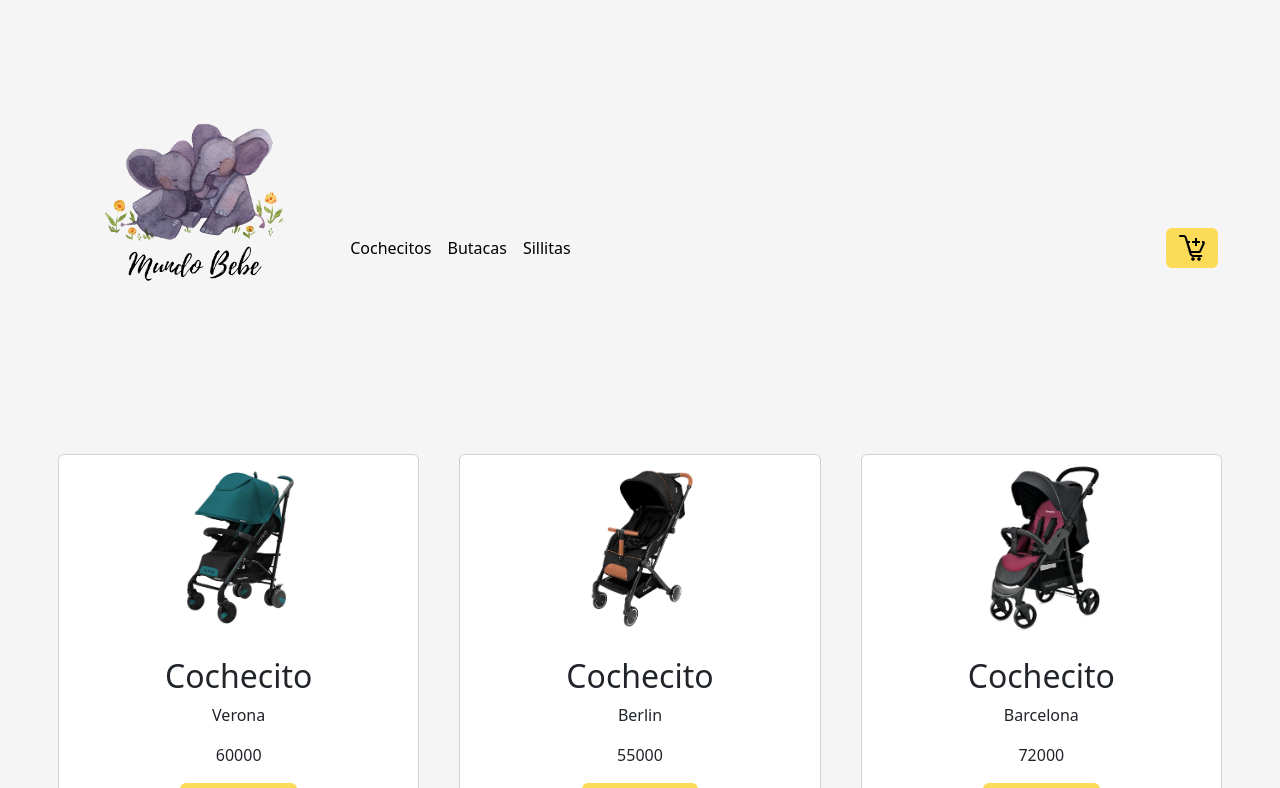
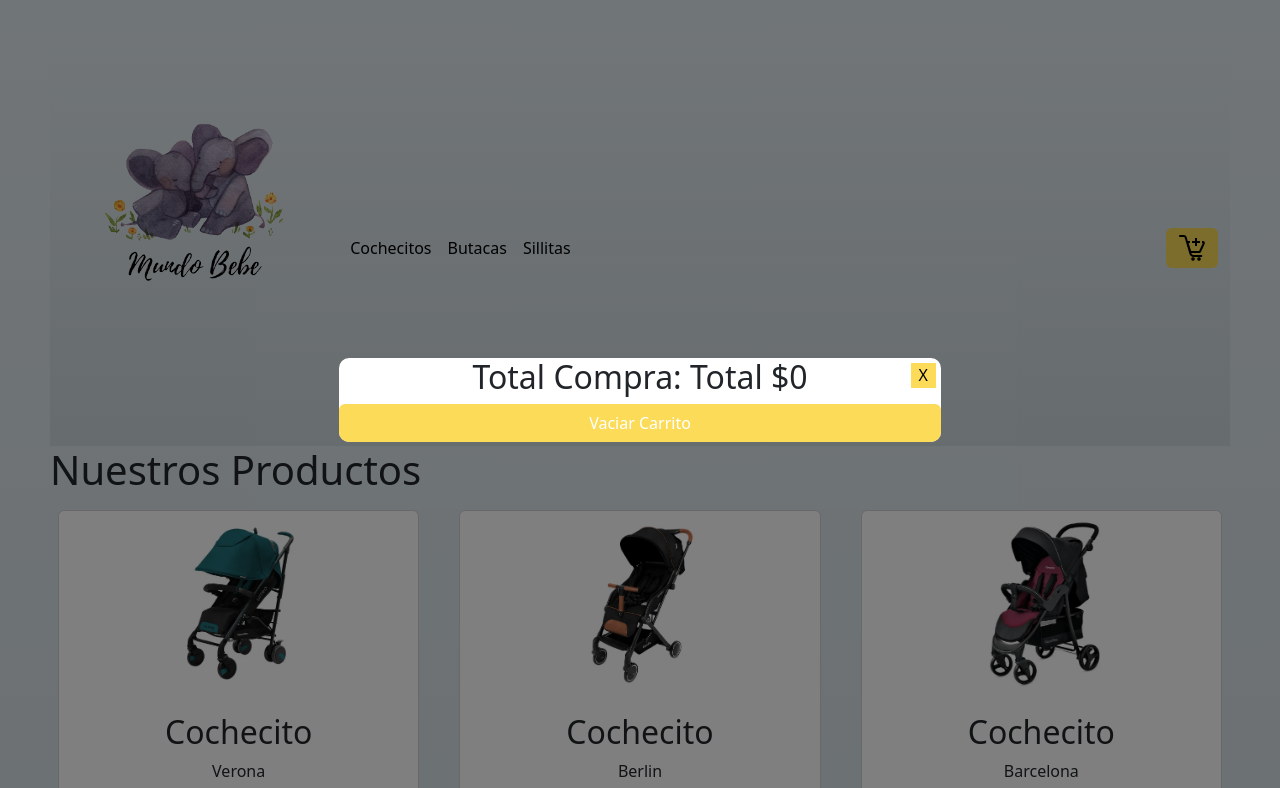
Before and after one commit to mariasolweb/JS-Kuntzius, a website: page index.html in a window 1280 px wide. Both pictures are taken after a click on the button 1192 px from the left and 248 px from the top of the page. Shown: the top 788 px of the page. Drawn offline with nearby package versions, Linux system fonts and the light colour scheme.

Commit message:
modifico main.js

```diff
--- a/css/style.css
+++ b/css/style.css
@@ -1,19 +1,19 @@
 #contenedorBody {
     margin: 50px;
-    background-color: #f5f5f5;
+    background-image: linear-gradient(to top, #cfd9df 0%, #e2ebf0 100%);
 
 }
 
 .colornav {
-    background-color: #f5f5f5;
+    background-image: linear-gradient(to top, #cfd9df 0%, #e2ebf0 100%);
+
 }
 
 .logo {
 
-   height: 370px;
+    height: 370px;
 
 }
-
 
 
 .imgProd {
@@ -37,7 +37,73 @@
     display: flex;
     align-items: center;
     margin: 0.5rem;
+    overflow: auto;
 
+}
+
+
+.modalContainer {
+    opacity: 0;
+    visibility: hidden;
+    position: fixed;
+    z-index: 1000;
+    width: 100%;
+    height: 100vh;
+    top: 0%;
+    right: 0;
+    background-color: rgba(0, 0, 0, 0.5);
+    display: flex;
+    justify-content: center;
+    align-items: center;
+
+}
+
+.modal {
+    width: 47%;
+    height: auto;
+    background-color: white;
+    text-align: center;
+    display: flex;
+    flex-direction: column;
+    justify-content: space-evenly;
+    position: relative;
+    transition: 0.7s;
+    transform: translateY(0%);
+    border-radius: 10px;
+
+}
+
+
+
+.modalClose {
+    transform: translateY(-200%);
+}
+
+.modal>img {
+    height: 30%;
+    width: 60px;
+}
+
+.modal card {
+    width: 30%;
+    height: 30%;
+}
+
+.modal button {
+    width: 100%;
+}
+
+.close {
+    position: absolute;
+    top: 5px;
+    right: 5px;
+    display: inline-block;
+    width: 25px;
+    height: 25px;
+    background-color: #fcdb58;
+    color: black;
+    line-height: 25px;
+    cursor: pointer;
 }
 
 .btnMasMenos {
--- a/index.html
+++ b/index.html
@@ -1,24 +1,31 @@
 <!DOCTYPE html>
 <html lang="en">
+
 <head>
   <meta charset="UTF-8">
   <meta http-equiv="X-UA-Compatible" content="IE=edge">
   <meta name="viewport" content="width=device-width, initial-scale=1.0">
   <title>Mundo Bebe</title>
   <!--CSS BS-->
-    <link href="https://cdn.jsdelivr.net/npm/bootstrap@5.3.0-alpha1/dist/css/bootstrap.min.css" rel="stylesheet" integrity="sha384-GLhlTQ8iRABdZLl6O3oVMWSktQOp6b7In1Zl3/Jr59b6EGGoI1aFkw7cmDA6j6gD" crossorigin="anonymous">
+  <link href="https://cdn.jsdelivr.net/npm/bootstrap@5.3.0-alpha1/dist/css/bootstrap.min.css" rel="stylesheet"
+    integrity="sha384-GLhlTQ8iRABdZLl6O3oVMWSktQOp6b7In1Zl3/Jr59b6EGGoI1aFkw7cmDA6j6gD" crossorigin="anonymous">
   <!-- CSS -->
   <link rel="stylesheet" href="css/style.css">
+  <!--Toastify-->
+  <link rel="stylesheet" type="text/css" href="https://cdn.jsdelivr.net/npm/toastify-js/src/toastify.min.css">
+
 </head>
+
 <body id="contenedorBody">
 
-<nav class="navbar navbar-expand-lg navbar-light colornav">
+  <nav class="navbar navbar-expand-lg colornav">
     <div class="container-fluid">
-    <button class="navbar-toggler" type="button" data-bs-toggle="collapse" data-bs-target="#navbarTogglerDemo03" aria-controls="navbarTogglerDemo03" aria-expanded="false" aria-label="Toggle navigation">
+      <button class="navbar-toggler" type="button" data-bs-toggle="collapse" data-bs-target="#navbarTogglerDemo03"
+        aria-controls="navbarTogglerDemo03" aria-expanded="false" aria-label="Toggle navigation">
         <span class="navbar-toggler-icon"></span>
       </button>
 
-    <a class="navbar-brand"> <img class="logo"  src="img/logomb.png"  alt="logo de mundo bebe"></a>
+      <a class="navbar-brand"> <img class="logo" src="img/logomb.png" alt="logo de mundo bebe"></a>
       <div class="collapse navbar-collapse" id="navbarTogglerDemo03">
         <ul class="navbar-nav me-auto mb-2 mb-lg-0">
           <li class="nav-item">
@@ -32,31 +39,40 @@
           </li>
         </ul>
 
-        <button class="btn  colorBtn" type="submit"><img src="./img/agregarcarrito.png" alt= "imagen de carrito"> </button>
+        <button class="btn  colorBtn verCar" type="submit" id="verCarrito"><img src="./img/agregarcarrito.png"
+            alt="imagen de carrito">
+        </button>
 
       </div>
     </div>
   </nav>
 
 
-    <div id="contenedorProd" class="row"></div>
+  <div id="contenedorProd" class="row">
+    <h1>Nuestros Productos</h1>
+  </div>
 
   <!-- CARRITO DE COMPRAS -->
-    <section>
-         <h1>Carrito de Compras</h2>
-    <h2>Total Compra:  <span id="totalCompra"></span> </h2>
-    <button class="btn colorBtn" id="verCarrito">Ver Carrito</button>
+  <section class="modalContainer">
+    <div class="modal modalClose">
+      <p class="close">X</p>
+      <h2>Total Compra: <span id="totalCompra"></span> </h2>
+
 
       <button class="btn colorBtn" id="vaciarCarrito">Vaciar Carrito</button>
 
       <div id="contenedorCarrito" class="row"></div>
+    </div>
   </section>
 
-
-
+  <!-- Toastify -->
+  <script type="text/javascript" src="https://cdn.jsdelivr.net/npm/toastify-js"></script>
   <!--BS SCRIPT -->
-    <script src="https://cdn.jsdelivr.net/npm/bootstrap@5.3.0-alpha1/dist/js/bootstrap.bundle.min.js" integrity="sha384-w76AqPfDkMBDXo30jS1Sgez6pr3x5MlQ1ZAGC+nuZB+EYdgRZgiwxhTBTkF7CXvN" crossorigin="anonymous"></script>
+  <script src="https://cdn.jsdelivr.net/npm/bootstrap@5.3.0-alpha1/dist/js/bootstrap.bundle.min.js"
+    integrity="sha384-w76AqPfDkMBDXo30jS1Sgez6pr3x5MlQ1ZAGC+nuZB+EYdgRZgiwxhTBTkF7CXvN" crossorigin="anonymous">
+  </script>
   <!-- SCRIPT JS -->
   <script src="main.js"></script>
 </body>
+
 </html>
--- a/main.js
+++ b/main.js
@@ -1,43 +1,24 @@
 /** MUNDO BEBE - CARRITO DE COMPRAS **/
+const totalCompra = document.getElementById("totalCompra");
+const productos = [];
 
-//1)Mostrar productos en el HTML de forma dinamica.
-//2)Agregar productos al carrito.
-//3)Evitar la carga de productos repetidos en el carrito.
-//4)Mostrar el carrito en el HTML.
-//5)Eliminar productos del carrito.
-//6)Calcular el total de la compra.
-//7)Vaciar el carrito.
-//8)Guardar el carrito en el localStorage.
+//Fetch
 
-//falta agregar: 9) Boton de finalizar compra.
-//10) boton mas y menos en el producto.(p/cambiar cantidades del producto en el carrito)
-//////////////////////////////////////////////
+const productosURL = "/productos.json";
 
+const contenedorProductos = document.getElementById("contenedorProd");
 
-class Producto {
-    constructor(id, nombre, modelo, precio, img) {
-        this.id = id;
-        this.nombre = nombre;
-        this.modelo = modelo;
-        this.precio = precio;
-        this.img = img;
-        this.cantidad = 1;
-    }
-}
+fetch(productosURL)
+    .then(response => response.json())
+    .then(datos => {
+        console.log(datos)
+        datos.forEach(producto => {
+            productos.push(producto)
+            console.log(producto)
+        })
+        mostrarProd()
+    })
 
-const cochecitoUno = new Producto(1, "Cochecito", "Verona", 60000, "img/cochecito1.png");
-const cochecitoDos = new Producto(2, "Cochecito", "Berlin", 55000, "img/cochecito2.png");
-const cochecitoTres = new Producto(3, "Cochecito", "Barcelona", 72000, "img/cochecito3.png");
-const butacaUno = new Producto(4, "Butaca", "Neo", 80000, "img/butaca1.png");
-const butacaDos = new Producto(5, "Butaca", "Trinity", 83000, "img/butaca2.png");
-const butacaTres = new Producto(6, "Butaca", "Morfeo", 85000, "img/butaca3.png");
-const sillitaUno = new Producto(7, "Sillita", "Luna", 89000, "img/silladecomer1.png");
-const sillitaDos = new Producto(8, "Sillita", " Sol", 94000, "img/silladecomer2.png");
-const sillitaTres = new Producto(9, "Sillita", "Estrella", 91000, "img/silladecomer3.png");
-
-//Almaceno los productos en un Array.
-
-const productos = [cochecitoUno, cochecitoDos, cochecitoTres, butacaUno, butacaDos, butacaTres, sillitaUno, sillitaDos, sillitaTres];
 
 //Array del carrito.
 
@@ -45,23 +26,19 @@ let carrito = [];
 
 /** Local Storage */
 
-if(localStorage.getItem("carrito")){
+if (localStorage.getItem("carrito")) {
     carrito = JSON.parse(localStorage.getItem("carrito"));
 }
 
 
-
-
-//Verifico por consola.
-console.log(productos);
-
 //Modifico el DOM mostrando los productos.
 
-const contenedorProd = document.getElementById("contenedorProd");
 
 //Funcion para mostrar los prods en stock
 
 const mostrarProd = () => {
+    const contenedorProd = document.getElementById("contenedorProd");
+
     productos.forEach(producto => {
         const card = document.createElement("div");
         card.classList.add("text-center", "col-xl-4", "col-md-6", "col-sm-12");
@@ -72,7 +49,7 @@ const mostrarProd = () => {
         <h2> ${producto.nombre} </h2>
         <p>${producto.modelo}</p>
         <p>${producto.precio}</p>
-        <button class = "btn colorBtn" id= "boton${producto.id}" > Agregar <img src="./img/agregarcarrito.png" alt= "icono algregar al carrito"> </button>
+        <button class = "btn colorBtn  btnToast card" id= "boton${producto.id}" > Agregar <img src="./img/agregarcarrito.png" alt= "icono agregar al carrito"> </button>
             </div>
         </div>`
 
@@ -83,11 +60,39 @@ const mostrarProd = () => {
         const boton = document.getElementById(`boton${producto.id}`);
         boton.addEventListener(`click`, () => {
             agregarAlCarrito(producto.id);
+            Toastify ({
+                text: "Producto agregado al Carrito",
+                duration: 1000
+            }).showToast();
         })
     })
+
+
 }
 
-mostrarProd();
+
+
+let cerrar = document.querySelectorAll(".close")[0];
+let abrir = document.querySelectorAll(".verCar")[0];
+let modal = document.querySelectorAll(".modal")[0];
+let modalContain = document.querySelectorAll(".modalContainer")[0];
+
+abrir.addEventListener("click", function (e) {
+    e.preventDefault();
+    modalContain.style.opacity = "1";
+    modalContain.style.visibility = "visible";
+    modal.classList.toggle("modalClose");
+});
+
+cerrar.addEventListener("click", function () {
+    modal.classList.toggle("modalClose");
+
+    setTimeout(function () {
+        modalContain.style.opacity = "0";
+        modalContain.style.visibility = "hidden";
+    }, 645)
+})
+
 
 
 //Funcion agregar al carrito:
@@ -115,23 +120,22 @@ const verCarrito = document.getElementById("verCarrito");
 
 verCarrito.addEventListener("click", () => {
     mostrarCarrito();
+
 })
 
 const mostrarCarrito = () => {
     contenedorCarrito.innerHTML = "";
     carrito.forEach(producto => {
         const card = document.createElement("div");
-        card.classList.add("text-center", "col-xl-4", "col-md-6", "col-sm-12");
+        card.classList.add("text-center", "col-xl-6", "col-md-6", "col-sm-12");
         card.innerHTML = `
         <div class = "card">
-            <img src = "${producto.img}" class = "card-img-tom imgProd" alt = "${producto.nombre}";>
+            <img src = "${producto.img}" class = "card-img-tom imgProd "  alt = "${producto.nombre}";>
         <div class = "card-body">
         <h3> ${producto.nombre} </h3>
         <p>${producto.modelo}</p>
         <p>${producto.precio}</p>
         <p>Cantidad: ${producto.cantidad}</p>
-        <button class="btn colorBtn btnMasMenos ">+</button>
-        <button class="btn colorBtn btnMasMenos " id ="MenosCantidad">-</button></p>
         <hr>
         <button class = "btn colorBtn"  id = "eliminar${producto.id}" >Eliminar</button>
             </div>
@@ -150,7 +154,7 @@ const mostrarCarrito = () => {
     total();
 }
 
- //Funcion eliminar prod del carrito
+//Funcion eliminar prod del carrito
 
 const eliminarDelCarrito = (id) => {
     const producto = carrito.find(producto => producto.id === id);
@@ -161,6 +165,12 @@ const eliminarDelCarrito = (id) => {
     //LS
     localStorage.setItem("carrito", JSON.stringify(carrito));
 }
+
+
+
+
+
+
 
 
 
@@ -183,12 +193,12 @@ const eliminarCarrito = () => {
 
 //Mensaje TOTAL COMPRA:
 
-const totalCompra = document.getElementById("totalCompra");
 
-const total = () => {
+
+function total() {
     let montoCompra = 0;
     carrito.forEach(producto => {
-       montoCompra = montoCompra + producto.precio * producto.cantidad;
+        montoCompra = montoCompra + producto.precio * producto.cantidad;
     })
     totalCompra.innerHTML = `Total $${montoCompra}`;
 }
--- /dev/null
+++ b/package.json
@@ -0,0 +1,5 @@
+{
+  "dependencies": {
+    "cors": "^2.8.5"
+  }
+}
--- /dev/null
+++ b/productos.json
@@ -0,0 +1,75 @@
+[{
+        "id": 1,
+        "nombre": "Cochecito",
+        "modelo": "Verona",
+        "precio": 60000,
+        "img": "img/cochecito1.png",
+        "cantidad": 1
+    },
+
+    {
+        "id": 2,
+        "nombre": "Cochecito",
+        "modelo": "Berlin",
+        "precio": 55000,
+        "img": "img/cochecito2.png",
+        "cantidad": 1
+    },
+
+    {
+        "id": 3,
+        "nombre": "Cochecito",
+        "modelo": "Barcelona",
+        "precio": 72000,
+        "img": "img/cochecito3.png",
+        "cantidad": 1
+    },
+    {
+        "id": 4,
+        "nombre": "Butaca",
+        "modelo": "Neo",
+        "precio": 80000,
+        "img": "img/butaca1.png",
+        "cantidad": 1
+    },
+    {
+        "id": 5,
+        "nombre": "Butaca",
+        "modelo": "Trinity",
+        "precio": 83000,
+        "img": "img/butaca2.png",
+        "cantidad": 1
+    },
+    {
+        "id": 6,
+        "nombre": "Butaca",
+        "modelo": "Morfeo",
+        "precio": 85000,
+        "img": "img/butaca3.png",
+        "cantidad": 1
+    },
+    {
+        "id": 7,
+        "nombre": "Sillita",
+        "modelo": "Luna",
+        "precio": 89000,
+        "img": "img/silladecomer1.png",
+        "cantidad": 1
+    },
+    {
+        "id": 8,
+        "nombre": "Sillita",
+        "modelo": "Sol",
+        "precio": 94000,
+        "img": "img/silladecomer2.png",
+        "cantidad": 1
+    },
+    {
+        "id": 9,
+        "nombre": "Sillita",
+        "modelo": "Estrella",
+        "precio": 91000,
+        "img": "img/silladecomer3.png",
+        "cantidad": 1
+    }
+]
```
Also changed, not shown: 1 other file. Lines whose indentation alone changed are shown as unchanged.
